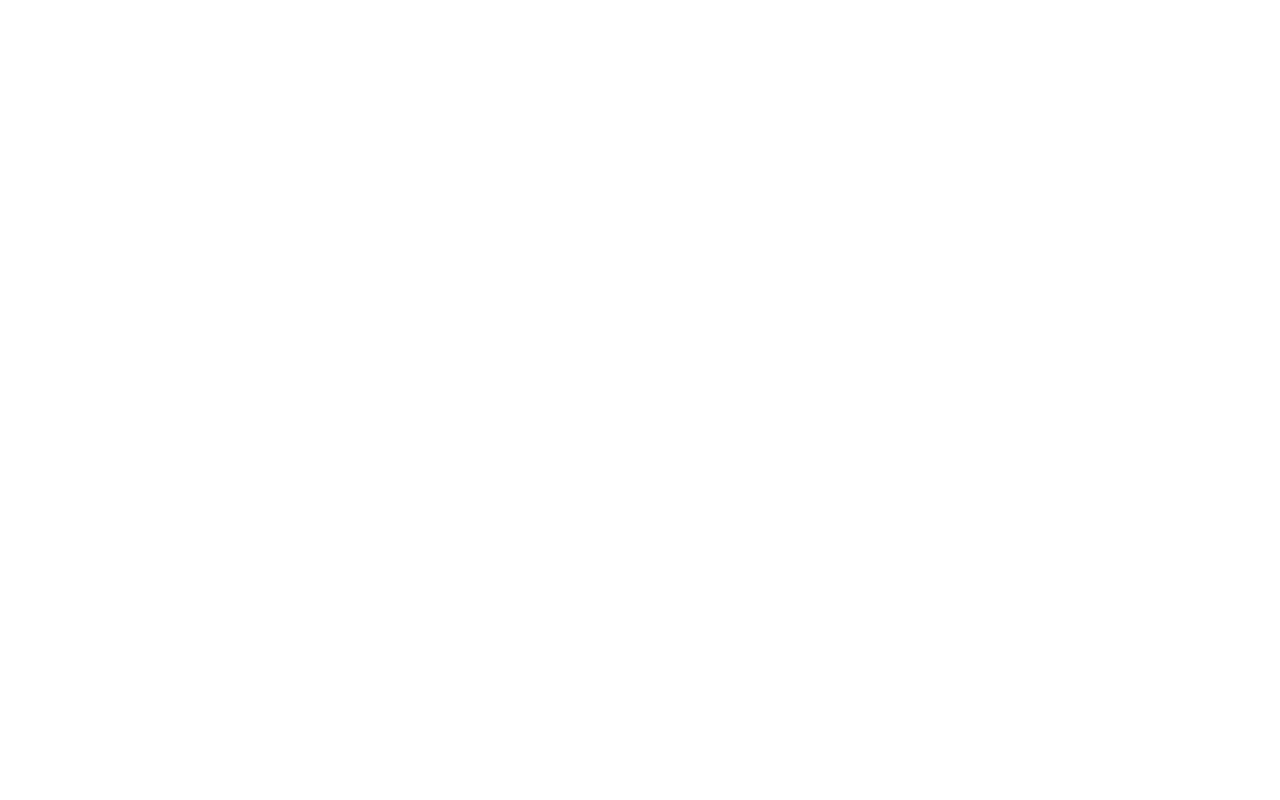
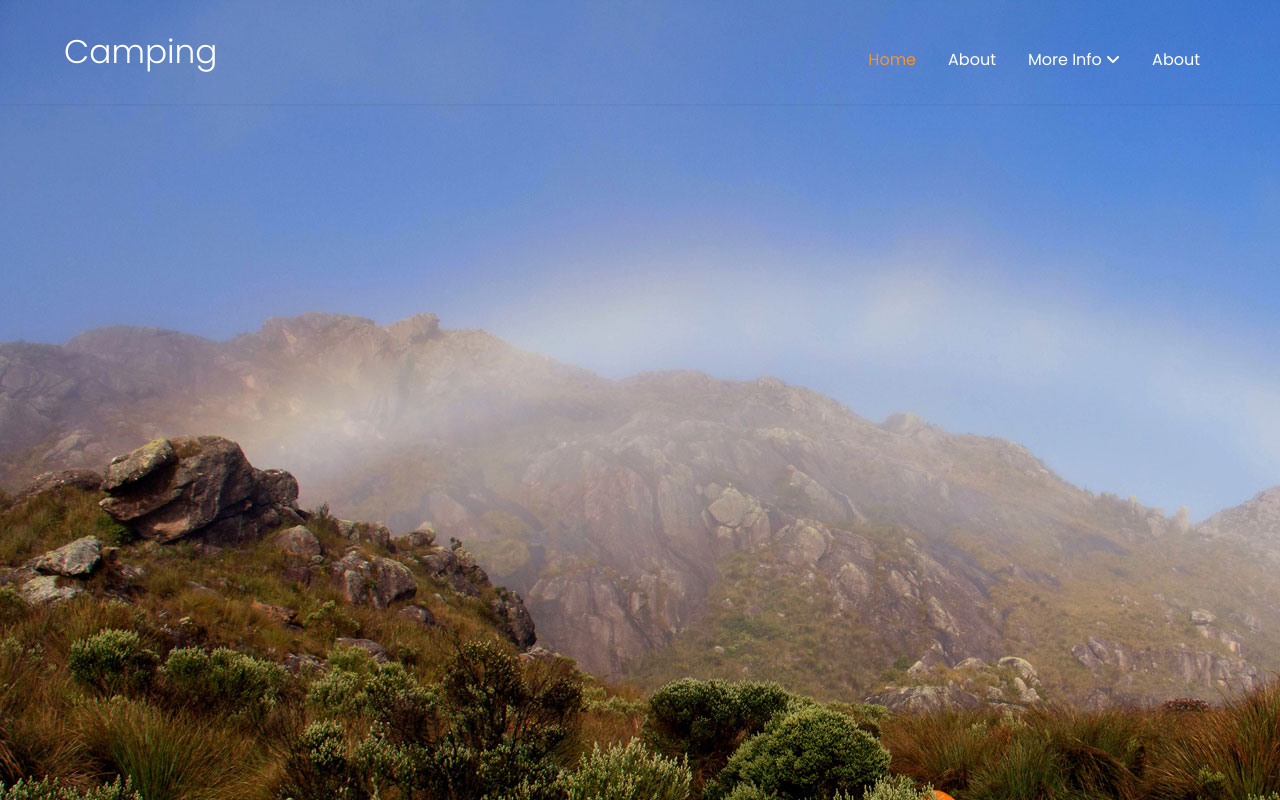
Before and after one commit to chaharshivam/Final-Project-HTML-CSS, a website: page index.html in a window 1280 px wide. Drawn offline with Linux system fonts and the light colour scheme.

Commit message:
Add header in homepage

```diff
--- a/assets/stylesheets/_homepage.scss
+++ b/assets/stylesheets/_homepage.scss
@@ -1,6 +1,47 @@
 // Mobile first approach
+.banner-container {
+	padding: 0;
+	margin: 0;
+	height: 100vh;
+	background: url('../media/banner.jpg');
+}
 
+.header {
+	padding: 1rem 1rem;
+	box-shadow: 0 0.15rem 0.1rem 0 rgba(0, 0, 0, 0.05);
+}
 
+.logo {
+	font-size: 2rem;
+	font-weight: 300;
+
+	a {
+		color: #fff;
+	}
+}
+
+.nav {
+	flex-wrap:wrap;
+}
+
+.links {
+	width: 100%;
+	margin-top: 1rem;
+	background: rgba(0,0,0, 0.7);
+}
+
+.nav-item {
+	padding: 1rem;
+	a {
+		color: #fff;
+	}
+
+	&:first-child {
+		a {
+			color: $golden;
+		}
+	}
+}
 /* Tablet Styles */
 @media only screen and (min-width: 641px) and (max-width: 991px) {
 
@@ -8,5 +49,32 @@
 
 /* Desktop Styles */
 @media only screen and (min-width: 992px) {
+	.header {
+		padding: 0 4rem;
+	}
 
+	.nav {
+		padding: 1rem 0;
+		flex-wrap: wrap;
+	}
+
+	.logo {
+		font-size: 2.05rem;
+	}
+
+	.links {
+		background: none;
+		display: flex;
+		width: fit-content;
+	}
+
+	.nav-item {
+		padding: 1rem;
+
+		&:first-child {
+			a {
+				color: $golden;
+			}
+		}
+	}
 }
--- a/assets/stylesheets/common/_general.scss
+++ b/assets/stylesheets/common/_general.scss
@@ -5,3 +5,36 @@
   margin: 0 auto;
   padding: 0 30px;
 }
+
+#drop {
+	display: none;
+}
+
+.toggle {
+	color: $text-primary;
+	background: $black;
+	padding: 0.5rem 1.25rem;
+}
+
+.toggle {
+	display: inline-block;
+	position: relative;
+	z-index: 99;
+}
+
+.links {
+	display: none;
+}
+
+#drop:checked ~ .links {
+	display: flex;
+	flex-direction: column;
+	align-items: center;
+	justify-content: center;
+}
+
+@media only screen and (min-width: 992px) {
+	.toggle, #drop {
+		display: none;
+	}
+}
--- a/index.html
+++ b/index.html
@@ -1,8 +1,7 @@
-
 <!DOCTYPE html>
 <html lang="en">
   <head>
-    <title></title>
+    <title>Camping</title>
     <meta charset="UTF-8" />
     <meta name="viewport" content="width=device-width, initial-scale=1" />
     <!-- Font Family -->
@@ -13,8 +12,25 @@
     <link href="assets/stylesheets/style.css" rel="stylesheet" />
   </head>
   <body>
-    <!-- Header -->
-    <header></header>
+
+    <div class="banner-container">
+      <!-- Header -->
+      <header class="header">
+          <nav class="nav flex-between">
+            <h1 class="logo">
+              <a href="index.html">Camping</a>
+            </h1>
+            <label for="drop" class="toggle">Menu</label>
+            <input type="checkbox" id="drop">
+            <ul class="links flex-between">
+              <li class="nav-item"><a href="#">Home</a></li>
+              <li class="nav-item"><a href="#">About</a></li>
+              <li class="nav-item"><a href="#">More Info <i class="fa fa-angle-down"></i></a></li>
+              <li class="nav-item"><a href="#">About</a></li>
+            </ul>
+          </nav>
+      </header>
+    </div>
     <!-- Main -->
     <main></main>
     <!-- Footer -->
```
Also changed, not shown: assets/stylesheets/style.css.
